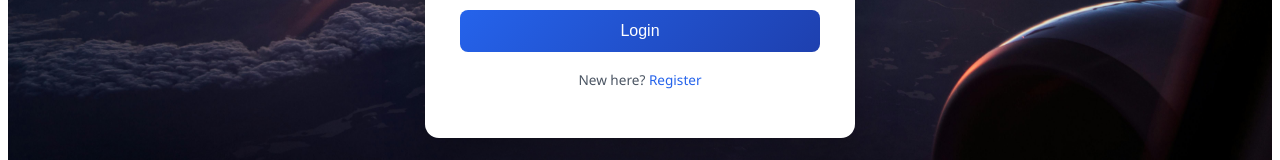
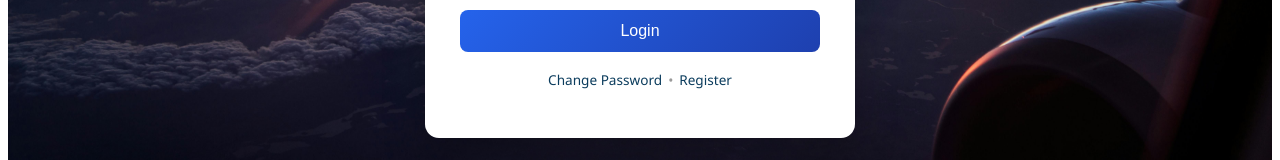
Before and after one commit to QuantumSoham/full-stack-flightapp, an Angular app in the folder frontend/flight-frontend/: page /login in a window 1280 px wide. Shown: the part 455-615 px from the top of the page. Built offline with nearby package versions, Linux system fonts and the light colour scheme.

Commit message:
added change password tab in login page

```diff
--- a/frontend/flight-frontend/src/app/features/auth/login/login.component.css
+++ b/frontend/flight-frontend/src/app/features/auth/login/login.component.css
@@ -103,6 +103,26 @@
 }
 
 
+.links {
+  margin-top: 12px;
+  font-size: 14px;
+  text-align: center;
+}
+
+.links a {
+  color: #0b3c5d;
+  text-decoration: none;
+  font-weight: 500;
+}
+
+.links a:hover {
+  text-decoration: underline;
+}
+
+.links span {
+  margin: 0 6px;
+  color: #999;
+}
 
 /* Subtle entrance animation */
 @keyframes fadeUp {
--- a/frontend/flight-frontend/src/app/features/auth/login/login.component.html
+++ b/frontend/flight-frontend/src/app/features/auth/login/login.component.html
@@ -1,7 +1,6 @@
 <div class="login-container">
   <h1>Fly With Us</h1>
 
-  <!-- added required + email validation -->
   <input
     type="email"
     placeholder="Email"
@@ -9,7 +8,6 @@
     required
   />
 
-  <!--added required -->
   <input
     type="password"
     placeholder="Password"
@@ -17,7 +15,6 @@
     required
   />
 
-  <!--disable button if inputs invalid -->
   <button
     (click)="login()"
     [disabled]="!email || !password"
@@ -25,11 +22,11 @@
     Login
   </button>
 
-  <p>
-    New here?
+  <p class="links">
+    <a routerLink="/change-password">Change Password</a>
+    <span>•</span>
     <a routerLink="/register">Register</a>
   </p>
 
-  <!-- ERROR MESSAGE DISPLAY -->
   <p class="error" *ngIf="error">{{ error }}</p>
 </div>
```
